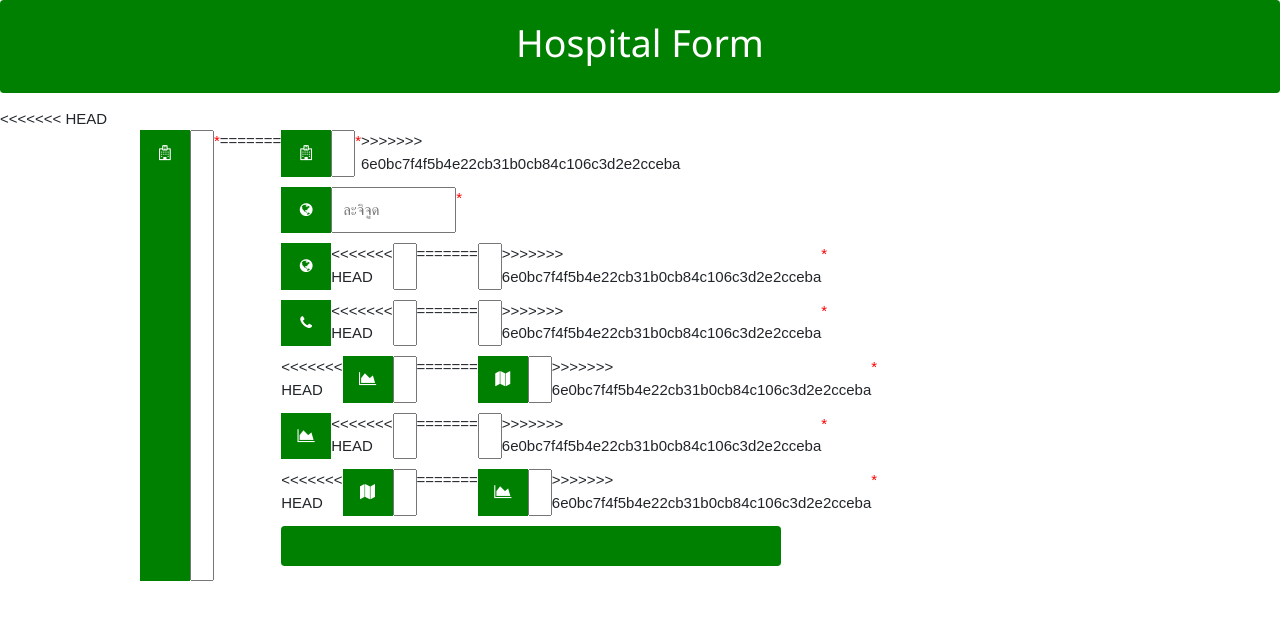
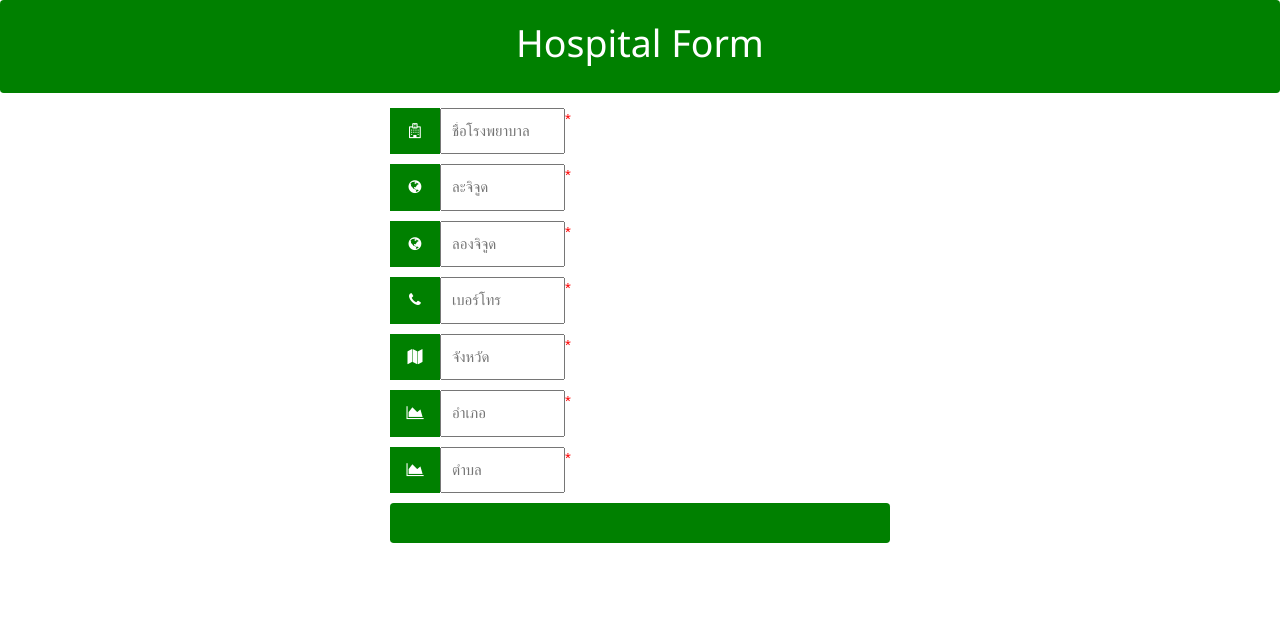
Before and after one commit to nattaphonBu/jaiyaci, a CodeIgniter app: page /JaiyaSrc/index.php/admin/hospital/insert in a window 1280 px wide. Shown: the top 620 px of the page. Run offline with CodeIgniter, Linux system fonts and the light colour scheme; some libraries are stand-ins or nearby versions.

Commit message:
commit change

```diff
--- a/application/views/admin/hospital/create/content.php
+++ b/application/views/admin/hospital/create/content.php
@@ -77,23 +77,12 @@ body {font-family: Arial, Helvetica, sans-serif;}
 
 </div>
 
-<<<<<<< HEAD
-<form action="/action_page.php"  style="max-width:1000px;margin:auto "  >
-
-
-  <div  class="input-container">
-    <i class="fa fa-hospital-o icon"></i>
-    <input class="input-field"  type="text" placeholder="ชื่อโรงพยาบาล" name=""  >
-    <label><span class="error">*</span></label>
-
-=======
 <div style="max-width:500px;margin:auto">
 <form id="insert">
   <div class="input-container">
     <i class="fa fa-hospital-o icon"></i>
   <input class="input-field" type="text" placeholder="ชื่อโรงพยาบาล" name="nameofhospital" id="nameofhospital" >
   <label><span class="error">*</span></label>
->>>>>>> 6e0bc7f4f5b4e22cb31b0cb84c106c3d2e2cceba
   </div>
 
   <div class="input-container">
@@ -105,53 +94,31 @@ body {font-family: Arial, Helvetica, sans-serif;}
 
   <div class="input-container">
         <i class="fa fa-globe icon"></i>
-<<<<<<< HEAD
-    <input class="input-field" type="text" placeholder="ลองจิจูด" name="ลองจิจูด">
-=======
     <input class="input-field" type="text" placeholder="ลองจิจูด" name="longjijude" id="longjijude">
->>>>>>> 6e0bc7f4f5b4e22cb31b0cb84c106c3d2e2cceba
     <label><span class="error">*</span></label>
   </div>
 
   <div class="input-container">
         <i class="fa fa-phone icon"></i>
-<<<<<<< HEAD
-    <input class="input-field" type="text" placeholder="เบอร์โทร" name="เบอร์โทร">
-=======
     <input class="input-field" type="text" placeholder="เบอร์โทร" name="tell" id="tell">
->>>>>>> 6e0bc7f4f5b4e22cb31b0cb84c106c3d2e2cceba
     <label><span class="error">*</span></label>
   </div>
 
   <div class="input-container">
-<<<<<<< HEAD
-        <i class="fa fa-area-chart icon"></i>
-    <input class="input-field" type="text" placeholder="จังหวัด" name="จังหวัด">
-=======
         <i class="fa fa-map icon"></i>
     <input class="input-field" type="text" placeholder="จังหวัด" name="provinceId" id="provinceId">
->>>>>>> 6e0bc7f4f5b4e22cb31b0cb84c106c3d2e2cceba
     <label><span class="error">*</span></label>
   </div>
 
   <div class="input-container">
         <i class="fa fa-area-chart icon"></i>
-<<<<<<< HEAD
-    <input class="input-field" type="text" placeholder="อำเภอ" name="อำเภอ">
-=======
     <input class="input-field" type="text" placeholder="อำเภอ" name="districtId" id="districtId">
->>>>>>> 6e0bc7f4f5b4e22cb31b0cb84c106c3d2e2cceba
     <label><span class="error">*</span></label>
   </div>
 
   <div class="input-container">
-<<<<<<< HEAD
-        <i class="fa fa-map icon"></i>
-    <input class="input-field" type="text" placeholder="ตำบล" name="ตำบล">
-=======
         <i class="fa fa-area-chart icon"></i>
     <input class="input-field" type="text" placeholder="ตำบล" name="subdistrictId" id="subdistrictId">
->>>>>>> 6e0bc7f4f5b4e22cb31b0cb84c106c3d2e2cceba
     <label><span class="error">*</span></label>
   </div>
 
```
